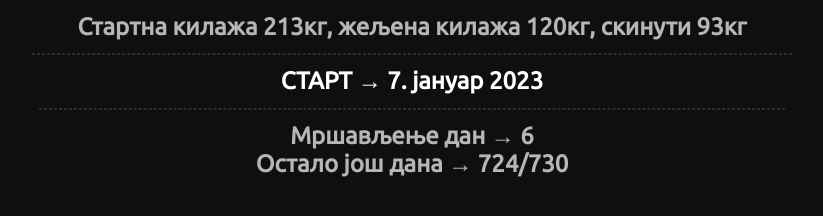
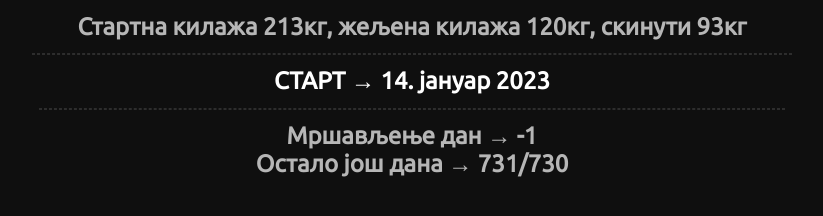
Before and after one commit to darkodrazovic/date-counter, a plain HTML site: page index.html in a window 1280 px wide. Shown: the whole page, without its empty margins (228-1051 px from the left). Drawn offline with Linux system fonts and the light colour scheme.

Commit message:
Set final start date

```diff
--- a/index.html
+++ b/index.html
@@ -50,7 +50,7 @@
   <p id="timer"></p>
   <script>
     function updateTimer() {
-      past = Date.parse("2023-01-07 00:00:01");
+      past = Date.parse("2023-01-14 00:00:01");
       days_to_count = "730"
       pastY = new Date(past).toLocaleString("en-US", { year: "numeric" });
       pastM = new Date(past).toLocaleString("sr-RS", { month: "long" });
```
